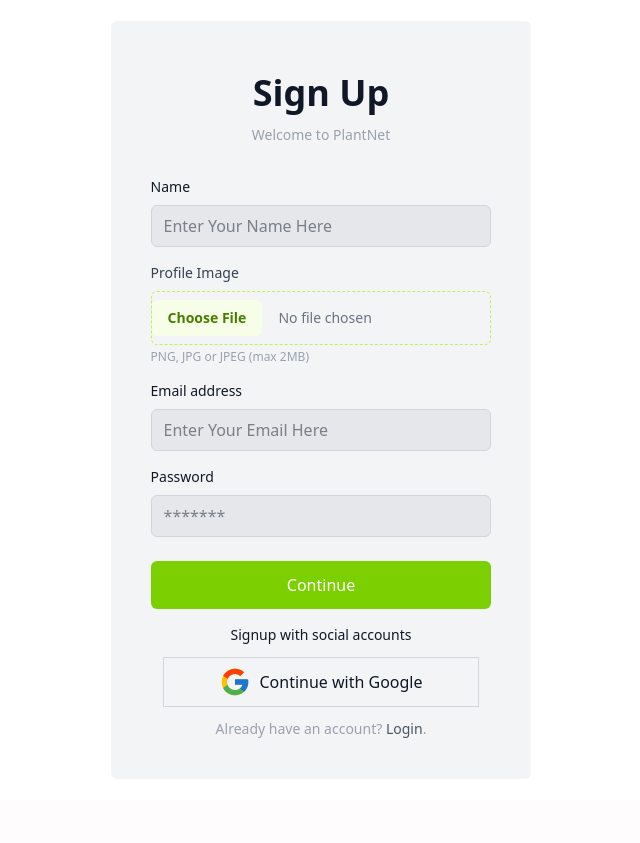
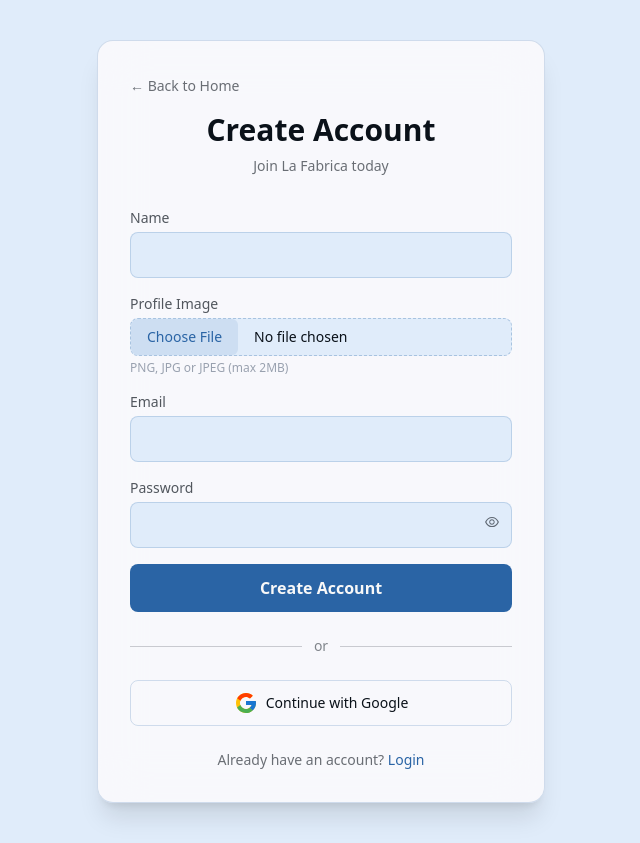
Before and after one commit to saad-1761/garments-client-side, a React (Vite) app: page /signup in a window 1280 px wide. Shown: the whole page, without its empty margins (319-959 px from the left). Before the commit the page ends 800 px from the top, so only its background shows below. Built offline with nearby package versions, Linux system fonts and the light colour scheme; no server answers.

Commit message:
Third Commit

```diff
--- a/src/components/Home/Products.jsx
+++ b/src/components/Home/Products.jsx
@@ -1,14 +1,16 @@
 import Card from "./Card";
 import Container from "../Shared/Container";
 import { useQuery } from "@tanstack/react-query";
-import axios from "axios";
+
 import LoadingSpinner from "../Shared/LoadingSpinner";
+import useAxiosSecure from "../../hooks/useAxiosSecure";
 
 const Products = () => {
+  const axiosSecure = useAxiosSecure();
   const { data: products = [], isLoading } = useQuery({
     queryKey: ["products"],
     queryFn: async () => {
-      const result = await axios(`${import.meta.env.VITE_API_URL}/products`);
+      const result = await axiosSecure(`/products`);
       return result.data;
     },
   });
--- a/src/pages/Home/Home.jsx
+++ b/src/pages/Home/Home.jsx
@@ -1,9 +1,7 @@
-import Products from "../../components/Home/Products";
-
 const Home = () => {
   return (
     <div>
-      <Products />
+      This is Home Page
       {/* More components */}
     </div>
   );
--- a/src/pages/Login/Login.jsx
+++ b/src/pages/Login/Login.jsx
@@ -1,161 +1,155 @@
-import { Link, Navigate, useLocation, useNavigate } from 'react-router'
-import toast from 'react-hot-toast'
-import LoadingSpinner from '../../components/Shared/LoadingSpinner'
-import useAuth from '../../hooks/useAuth'
-import { FcGoogle } from 'react-icons/fc'
-import { TbFidgetSpinner } from 'react-icons/tb'
-import { saveOrUpdateUser } from '../../utils'
+import { Link, Navigate, useLocation, useNavigate } from "react-router";
+import toast from "react-hot-toast";
+import LoadingSpinner from "../../components/Shared/LoadingSpinner";
+import useAuth from "../../hooks/useAuth";
+import { FcGoogle } from "react-icons/fc";
+import { TbFidgetSpinner } from "react-icons/tb";
+import { saveOrUpdateUser } from "../../utils";
 
 const Login = () => {
-  const { signIn, signInWithGoogle, loading, user, setLoading } = useAuth()
-  const navigate = useNavigate()
-  const location = useLocation()
+  const { signIn, signInWithGoogle, loading, user, setLoading } = useAuth();
+  const navigate = useNavigate();
+  const location = useLocation();
 
-  const from = location.state || '/'
+  const from = location.state || "/";
 
-  if (loading) return <LoadingSpinner />
-  if (user) return <Navigate to={from} replace={true} />
+  if (loading) return <LoadingSpinner />;
+  if (user) return <Navigate to={from} replace={true} />;
 
-  // form submit handler
-  const handleSubmit = async event => {
-    event.preventDefault()
-    const form = event.target
-    const email = form.email.value
-    const password = form.password.value
+  const handleSubmit = async (event) => {
+    event.preventDefault();
+    const form = event.target;
+    const email = form.email.value;
+    const password = form.password.value;
 
     try {
-      //User Login
-      const { user } = await signIn(email, password)
+      const { user } = await signIn(email, password);
 
       await saveOrUpdateUser({
         name: user?.displayName,
         email: user?.email,
         image: user?.photoURL,
-      })
+      });
 
-      navigate(from, { replace: true })
-      toast.success('Login Successful')
+      navigate(from, { replace: true });
+      toast.success("Login Successful");
     } catch (err) {
-      console.log(err)
-      toast.error(err?.message)
+      toast.error(err?.message);
     }
-  }
+  };
 
-  // Handle Google Signin
   const handleGoogleSignIn = async () => {
     try {
-      //User Registration using google
-      const { user } = await signInWithGoogle()
+      const { user } = await signInWithGoogle();
 
       await saveOrUpdateUser({
         name: user?.displayName,
         email: user?.email,
         image: user?.photoURL,
-      })
-      navigate(from, { replace: true })
-      toast.success('Login Successful')
+      });
+
+      navigate(from, { replace: true });
+      toast.success("Login Successful");
     } catch (err) {
-      console.log(err)
-      setLoading(false)
-      toast.error(err?.message)
+      setLoading(false);
+      toast.error(err?.message);
     }
-  }
+  };
+
   return (
-    <div className='flex justify-center items-center min-h-screen bg-white'>
-      <div className='flex flex-col max-w-md p-6 rounded-md sm:p-10 bg-gray-100 text-gray-900'>
-        <div className='mb-8 text-center'>
-          <h1 className='my-3 text-4xl font-bold'>Log In</h1>
-          <p className='text-sm text-gray-400'>
+    <div className="relative flex min-h-screen items-center justify-center bg-base-100 px-4">
+      {/* Go Home */}
+      <Link
+        to="/"
+        className="absolute left-4 top-4 text-sm text-neutral hover:text-primary transition"
+      >
+        ← Go Home
+      </Link>
+
+      <div className="w-full max-w-md rounded-xl bg-base-200 my-4 p-6 shadow-lg sm:p-10">
+        <div className="mb-8 text-center">
+          <h1 className="text-3xl font-bold text-base-content">Log In</h1>
+          <p className="mt-2 text-sm text-neutral">
             Sign in to access your account
           </p>
         </div>
+
         {/* Login Form */}
-        <form
-          onSubmit={handleSubmit}
-          noValidate=''
-          action=''
-          className='space-y-6 ng-untouched ng-pristine ng-valid'
-        >
-          <div className='space-y-4'>
+        <form onSubmit={handleSubmit} className="space-y-6">
+          <div className="space-y-4">
             <div>
-              <label htmlFor='email' className='block mb-2 text-sm'>
+              <label htmlFor="email" className="block mb-2 text-sm">
                 Email address
               </label>
               <input
-                type='email'
-                name='email'
-                id='email'
+                type="email"
+                name="email"
+                id="email"
                 required
-                placeholder='Enter Your Email Here'
-                className='w-full px-3 py-2 border rounded-md border-gray-300 focus:outline-lime-500 bg-gray-200 text-gray-900'
-                data-temp-mail-org='0'
+                placeholder="Enter your email"
+                className="input input-bordered w-full"
               />
             </div>
+
             <div>
-              <div className='flex justify-between'>
-                <label htmlFor='password' className='text-sm mb-2'>
+              <label htmlFor="password" className="block mb-2 text-sm">
                 Password
               </label>
-              </div>
               <input
-                type='password'
-                name='password'
-                autoComplete='current-password'
-                id='password'
+                type="password"
+                name="password"
+                id="password"
                 required
-                placeholder='*******'
-                className='w-full px-3 py-2 border rounded-md border-gray-300 focus:outline-lime-500 bg-gray-200 text-gray-900'
+                placeholder="••••••••"
+                className="input input-bordered w-full"
               />
             </div>
           </div>
 
-          <div>
-            <button
-              type='submit'
-              className='bg-lime-500 w-full rounded-md py-3 text-white'
-            >
+          <button type="submit" className="btn btn-primary w-full">
             {loading ? (
-                <TbFidgetSpinner className='animate-spin m-auto' />
+              <TbFidgetSpinner className="animate-spin mx-auto" />
             ) : (
-                'Continue'
+              "Continue"
             )}
           </button>
-          </div>
         </form>
-        <div className='space-y-1'>
-          <button className='text-xs hover:underline hover:text-lime-500 text-gray-400 cursor-pointer'>
+
+        <div className="mt-2 text-right">
+          <button className="text-xs text-neutral hover:text-primary">
             Forgot password?
           </button>
         </div>
-        <div className='flex items-center pt-4 space-x-1'>
-          <div className='flex-1 h-px sm:w-16 dark:bg-gray-700'></div>
-          <p className='px-3 text-sm dark:text-gray-400'>
-            Login with social accounts
-          </p>
-          <div className='flex-1 h-px sm:w-16 dark:bg-gray-700'></div>
+
+        {/* Divider */}
+        <div className="flex items-center gap-2 py-4">
+          <div className="flex-1 h-px bg-neutral opacity-30"></div>
+          <span className="text-xs text-neutral">Or continue with</span>
+          <div className="flex-1 h-px bg-neutral opacity-30"></div>
         </div>
-        <div
+
+        {/* Google Sign In */}
+        <button
           onClick={handleGoogleSignIn}
-          className='flex justify-center items-center space-x-2 border m-3 p-2 border-gray-300 border-rounded cursor-pointer'
+          className="btn btn-outline w-full flex items-center justify-center gap-2"
         >
-          <FcGoogle size={32} />
+          <FcGoogle size={22} />
+          Continue with Google
+        </button>
 
-          <p>Continue with Google</p>
-        </div>
-        <p className='px-6 text-sm text-center text-gray-400'>
-          Don&apos;t have an account yet?{' '}
+        <p className="mt-6 text-center text-sm text-neutral">
+          Don&apos;t have an account?{" "}
           <Link
             state={from}
-            to='/signup'
-            className='hover:underline hover:text-lime-500 text-gray-600'
+            to="/signup"
+            className="font-medium text-primary hover:underline"
           >
             Sign up
           </Link>
-          .
         </p>
       </div>
     </div>
-  )
-}
+  );
+};
 
-export default Login
+export default Login;
--- a/src/pages/SignUp/SignUp.jsx
+++ b/src/pages/SignUp/SignUp.jsx
@@ -1,267 +1,233 @@
-import { Link, useLocation, useNavigate } from 'react-router'
-import { FcGoogle } from 'react-icons/fc'
-import useAuth from '../../hooks/useAuth'
-import { toast } from 'react-hot-toast'
-import { TbFidgetSpinner } from 'react-icons/tb'
-import { useForm } from 'react-hook-form'
-import { imageUpload, saveOrUpdateUser } from '../../utils'
+import { Link, useLocation, useNavigate } from "react-router";
+import { FcGoogle } from "react-icons/fc";
+import { TbFidgetSpinner } from "react-icons/tb";
+import { AiOutlineEye, AiOutlineEyeInvisible } from "react-icons/ai";
+import { useForm } from "react-hook-form";
+import { useState } from "react";
+import useAuth from "../../hooks/useAuth";
+import { toast } from "react-hot-toast";
+import { imageUpload, saveOrUpdateUser } from "../../utils";
 
 const SignUp = () => {
-  const { createUser, updateUserProfile, signInWithGoogle, loading } = useAuth()
-  const navigate = useNavigate()
-  const location = useLocation()
-  const from = location.state || '/'
+  const { createUser, updateUserProfile, signInWithGoogle, loading } =
+    useAuth();
+  const navigate = useNavigate();
+  const location = useLocation();
+  const from = location.state || "/";
 
-  // React Hook Form
+  const [showPassword, setShowPassword] = useState(false);
+
   const {
     register,
     handleSubmit,
     formState: { errors },
-  } = useForm()
+  } = useForm();
 
-  console.log(errors)
-  const onSubmit = async data => {
-    const { name, image, email, password } = data
-    const imageFile = image[0]
-    // const formData = new FormData()
-    // formData.append('image', imageFile)
+  const onSubmit = async (data) => {
+    const { name, image, email, password } = data;
+    const imageFile = image[0];
 
     try {
-      // const { data } = await axios.post(
-      //   `https://api.imgbb.com/1/upload?key=${
-      //     import.meta.env.VITE_IMGBB_API_KEY
-      //   }`,
-      //   formData
-      // )
-      const imageURL = await imageUpload(imageFile)
-      // const cloudinaryImageUrl = await imageUploadCloudinary(imageFile)
-      // console.log('Cloudinary Response ----->', cloudinaryImageUrl)
+      const imageURL = await imageUpload(imageFile);
+      await createUser(email, password);
+      await saveOrUpdateUser({ name, email, image: imageURL });
+      await updateUserProfile(name, imageURL);
 
-      //1. User Registration
-      const result = await createUser(email, password)
+      navigate(from, { replace: true });
+      toast.success("Signup Successful");
+    } catch (err) {
+      toast.error(err?.message);
+    }
+  };
 
-      await saveOrUpdateUser({ name, email, image: imageURL })
+  return (
+    <div
+      className="flex justify-center items-center min-h-screen py-10 px-4
+      bg-base-200 "
+    >
+      <div
+        className="w-full max-w-md rounded-2xl p-8
+        bg-base-100/80 backdrop-blur-xl
+        border border-primary/20
+        shadow-xl"
+      >
+        {/* Back to Home */}
+        <Link
+          to="/"
+          className="text-sm text-base-content/60
+          hover:text-primary transition mb-4 inline-block"
+        >
+          ← Back to Home
+        </Link>
 
-      // 2. Generate image url from selected file
+        <div className="mb-8 text-center">
+          <h1 className="text-3xl font-bold text-base-content">
+            Create Account
+          </h1>
+          <p className="text-sm text-base-content/60 mt-2">
+            Join La Fabrica today
+          </p>
+        </div>
 
-      //3. Save username & profile photo
-      await updateUserProfile(name, imageURL)
-
-      navigate(from, { replace: true })
-      toast.success('Signup Successful')
-
-      console.log(result)
-    } catch (err) {
-      console.log(err)
-      toast.error(err?.message)
-    }
-  }
-  // form submit handler
-  // const handleSubmit = async event => {
-  //   event.preventDefault()
-  //   const form = event.target
-  //   const name = form.name.value
-  //   const email = form.email.value
-  //   const password = form.password.value
-
-  //   try {
-  //     //1. User Registration
-  //     const result = await createUser(email, password)
-
-  //     // 2. Generate image url from selected file
-
-  //     //3. Save username & profile photo
-  //     await updateUserProfile(
-  //       name,
-  //       'https://lh3.googleusercontent.com/a/ACg8ocKUMU3XIX-JSUB80Gj_bYIWfYudpibgdwZE1xqmAGxHASgdvCZZ=s96-c'
-  //     )
-
-  //     navigate(from, { replace: true })
-  //     toast.success('Signup Successful')
-  //   } catch (err) {
-  //     console.log(err)
-  //     toast.error(err?.message)
-  //   }
-  // }
-
-  // Handle Google Signin
-  const handleGoogleSignIn = async () => {
-    try {
-      //User Registration using google
-      const { user } = await signInWithGoogle()
-
-      await saveOrUpdateUser({
-        name: user?.displayName,
-        email: user?.email,
-        image: user?.photoURL,
-      })
-
-      navigate(from, { replace: true })
-      toast.success('Signup Successful')
-    } catch (err) {
-      console.log(err)
-      toast.error(err?.message)
-    }
-  }
-  return (
-    <div className='flex justify-center items-center min-h-screen bg-white'>
-      <div className='flex flex-col max-w-md p-6 rounded-md sm:p-10 bg-gray-100 text-gray-900'>
-        <div className='mb-8 text-center'>
-          <h1 className='my-3 text-4xl font-bold'>Sign Up</h1>
-          <p className='text-sm text-gray-400'>Welcome to PlantNet</p>
-        </div>
         <form
           onSubmit={handleSubmit(onSubmit)}
-          noValidate=''
-          action=''
-          className='space-y-6 ng-untouched ng-pristine ng-valid'
+          className="space-y-4 ng-untouched ng-pristine ng-valid"
         >
-          <div className='space-y-4'>
+          {/* Name */}
           <div>
-              <label htmlFor='email' className='block mb-2 text-sm'>
+            <label className="block mb-1 text-sm text-base-content/70">
               Name
             </label>
             <input
-                type='text'
-                id='name'
-                placeholder='Enter Your Name Here'
-                className='w-full px-3 py-2 border rounded-md border-gray-300 focus:outline-lime-500 bg-gray-200 text-gray-900'
-                data-temp-mail-org='0'
-                {...register('name', {
-                  required: 'Name is required',
+              type="text"
+              className="w-full px-4 py-2.5 rounded-lg
+              bg-base-200
+              border border-primary/20
+              focus:ring-2 focus:ring-primary outline-none"
+              {...register("name", {
+                required: "Name is required",
                 maxLength: {
                   value: 20,
-                    message: 'Name cannot be too long',
+                  message: "Name cannot be too long",
                 },
               })}
             />
             {errors.name && (
-                <p className='text-red-500 text-xs mt-1'>
-                  {errors.name.message}
-                </p>
+              <p className="text-red-500 text-xs mt-1">{errors.name.message}</p>
             )}
           </div>
+
           {/* Image */}
           <div>
-              <label
-                htmlFor='image'
-                className='block mb-2 text-sm font-medium text-gray-700'
-              >
+            <label className="block mb-1 text-sm text-base-content/70">
               Profile Image
             </label>
             <input
-                name='image'
-                type='file'
-                id='image'
-                accept='image/*'
-                className='block w-full text-sm text-gray-500
+              type="file"
+              accept="image/*"
+              className="w-full text-sm
               file:mr-4 file:py-2 file:px-4
               file:rounded-md file:border-0
-      file:text-sm file:font-semibold
-      file:bg-lime-50 file:text-lime-700
-      hover:file:bg-lime-100
-      bg-gray-100 border border-dashed border-lime-300 rounded-md cursor-pointer
-      focus:outline-none focus:ring-2 focus:ring-lime-400 focus:border-lime-400
-      py-2'
-                {...register('image')}
+              file:bg-primary/10 file:text-primary
+              hover:file:bg-primary/20
+              bg-base-200 border border-dashed border-primary/30
+              rounded-lg cursor-pointer"
+              {...register("image")}
             />
-              <p className='mt-1 text-xs text-gray-400'>
+            <p className="mt-1 text-xs text-gray-400">
               PNG, JPG or JPEG (max 2MB)
             </p>
           </div>
+
+          {/* Email */}
           <div>
-              <label htmlFor='email' className='block mb-2 text-sm'>
-                Email address
+            <label className="block mb-1 text-sm text-base-content/70">
+              Email
             </label>
             <input
-                type='email'
-                id='email'
-                placeholder='Enter Your Email Here'
-                className='w-full px-3 py-2 border rounded-md border-gray-300 focus:outline-lime-500 bg-gray-200 text-gray-900'
-                data-temp-mail-org='0'
-                {...register('email', {
-                  required: 'Email is required',
+              type="email"
+              id="email"
+              className="w-full px-4 py-2.5 rounded-lg
+              bg-base-200
+              border border-primary/20
+              focus:ring-2 focus:ring-primary outline-none"
+              data-temp-mail-org="0"
+              {...register("email", {
+                required: "Email is required",
                 pattern: {
                   value: /^[a-zA-Z0-9._%+-]+@[a-zA-Z0-9.-]+\.[a-zA-Z]{2,}$/,
-                    message: 'Please enter a valid email address.',
+                  message: "Please enter a valid email address.",
                 },
               })}
             />
             {errors.email && (
-                <p className='text-red-500 text-xs mt-1'>
+              <p className="text-red-500 text-xs mt-1">
                 {errors.email.message}
               </p>
             )}
           </div>
-            <div>
-              <div className='flex justify-between'>
-                <label htmlFor='password' className='text-sm mb-2'>
+
+          {/* Password */}
+          <div className="relative">
+            <label className="block mb-1 text-sm text-base-content/70">
               Password
             </label>
-              </div>
             <input
-                type='password'
-                autoComplete='new-password'
-                id='password'
-                placeholder='*******'
-                className='w-full px-3 py-2 border rounded-md border-gray-300 focus:outline-lime-500 bg-gray-200 text-gray-900'
-                {...register('password', {
-                  required: 'Password is required',
+              type={showPassword ? "text" : "password"}
+              autoComplete="new-password"
+              id="password"
+              className="w-full px-4 py-2.5 rounded-lg pr-10
+              bg-base-200
+              border border-primary/20
+              focus:ring-2 focus:ring-primary outline-none"
+              {...register("password", {
+                required: true,
                 minLength: {
                   value: 6,
-                    message: 'Password must be at least 6 characters',
+                  message: "Password must be at least 6 characters",
                 },
               })}
             />
             {errors.password && (
-                <p className='text-red-500 text-xs mt-1'>
+              <p className="text-red-500 text-xs mt-1">
                 {errors.password.message}
               </p>
             )}
-            </div>
+
+            <button
+              type="button"
+              onClick={() => setShowPassword(!showPassword)}
+              className="absolute right-3 top-9 text-base-content/60"
+            >
+              {showPassword ? <AiOutlineEyeInvisible /> : <AiOutlineEye />}
+            </button>
           </div>
 
-          <div>
+          {/* Submit */}
           <button
-              type='submit'
-              className='bg-lime-500 w-full rounded-md py-3 text-white'
+            type="submit"
+            className="w-full py-3 rounded-lg font-semibold
+            bg-primary text-primary-content
+            hover:bg-primary/90 transition"
           >
             {loading ? (
-                <TbFidgetSpinner className='animate-spin m-auto' />
+              <TbFidgetSpinner className="animate-spin mx-auto" />
             ) : (
-                'Continue'
+              "Create Account"
             )}
           </button>
+        </form>
+
+        {/* Divider */}
+        <div className="flex items-center my-6">
+          <div className="flex-1 h-px bg-base-content/20" />
+          <span className="px-3 text-sm text-base-content/50">or</span>
+          <div className="flex-1 h-px bg-base-content/20" />
         </div>
-        </form>
-        <div className='flex items-center pt-4 space-x-1'>
-          <div className='flex-1 h-px sm:w-16 dark:bg-gray-700'></div>
-          <p className='px-3 text-sm dark:text-gray-400'>
-            Signup with social accounts
-          </p>
-          <div className='flex-1 h-px sm:w-16 dark:bg-gray-700'></div>
-        </div>
-        <div
-          onClick={handleGoogleSignIn}
-          className='flex justify-center items-center space-x-2 border m-3 p-2 border-gray-300 border-rounded cursor-pointer'
+
+        {/* Google */}
+        <button
+          onClick={signInWithGoogle}
+          className="w-full flex justify-center items-center gap-2
+          py-2.5 rounded-lg border
+          border-primary/20
+          hover:bg-primary/10 transition"
         >
-          <FcGoogle size={32} />
+          <FcGoogle size={24} />
+          <span className="text-sm text-base-content">
+            Continue with Google
+          </span>
+        </button>
 
-          <p>Continue with Google</p>
-        </div>
-        <p className='px-6 text-sm text-center text-gray-400'>
-          Already have an account?{' '}
-          <Link
-            to='/login'
-            className='hover:underline hover:text-lime-500 text-gray-600'
-          >
+        <p className="text-sm text-center text-base-content/60 mt-6">
+          Already have an account?{" "}
+          <Link to="/login" className="text-primary hover:underline">
             Login
           </Link>
-          .
         </p>
       </div>
     </div>
-  )
-}
+  );
+};
 
-export default SignUp
+export default SignUp;
```
Also changed, not shown: src/pages/AllProduct/AllProduct.jsx (added, +12 -0 lines), src/routes/Routes.jsx (+10 -1 lines). Lines whose indentation alone changed are shown as unchanged.
